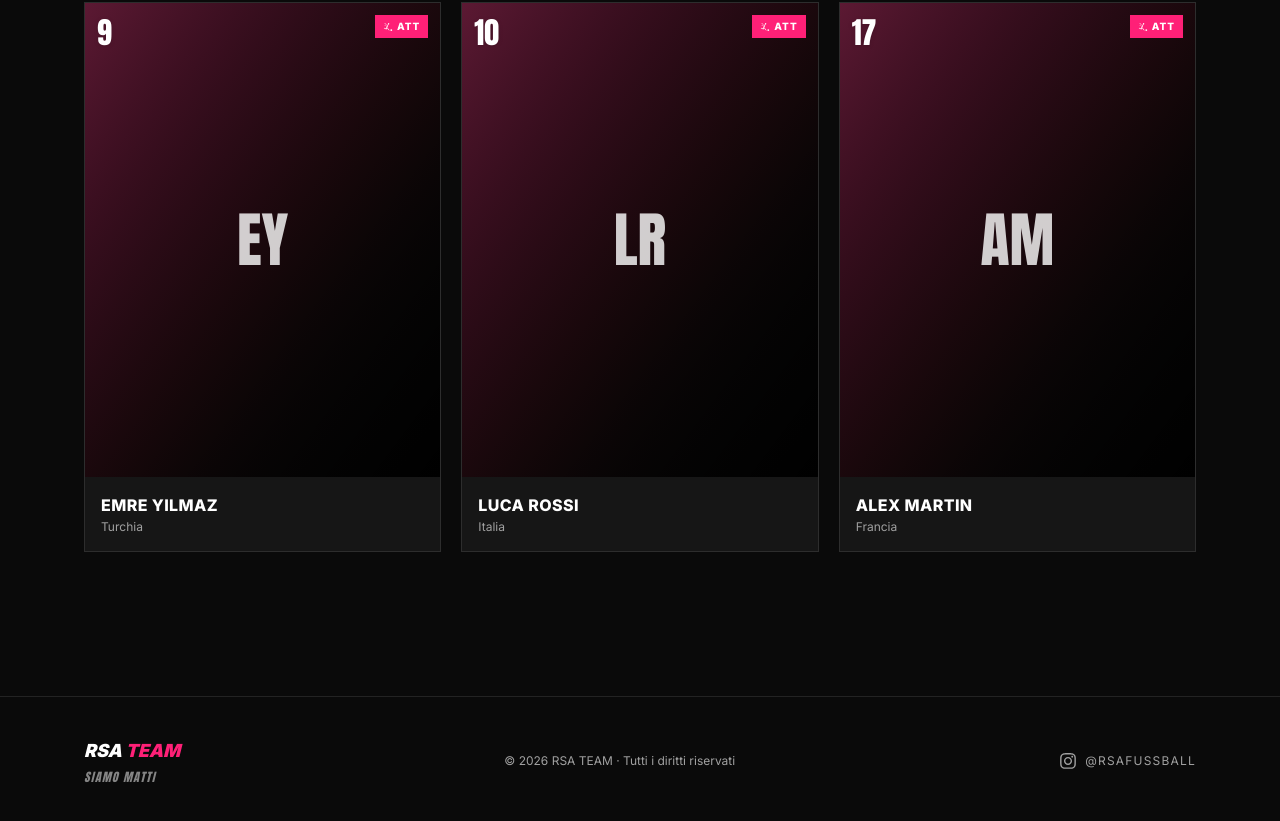
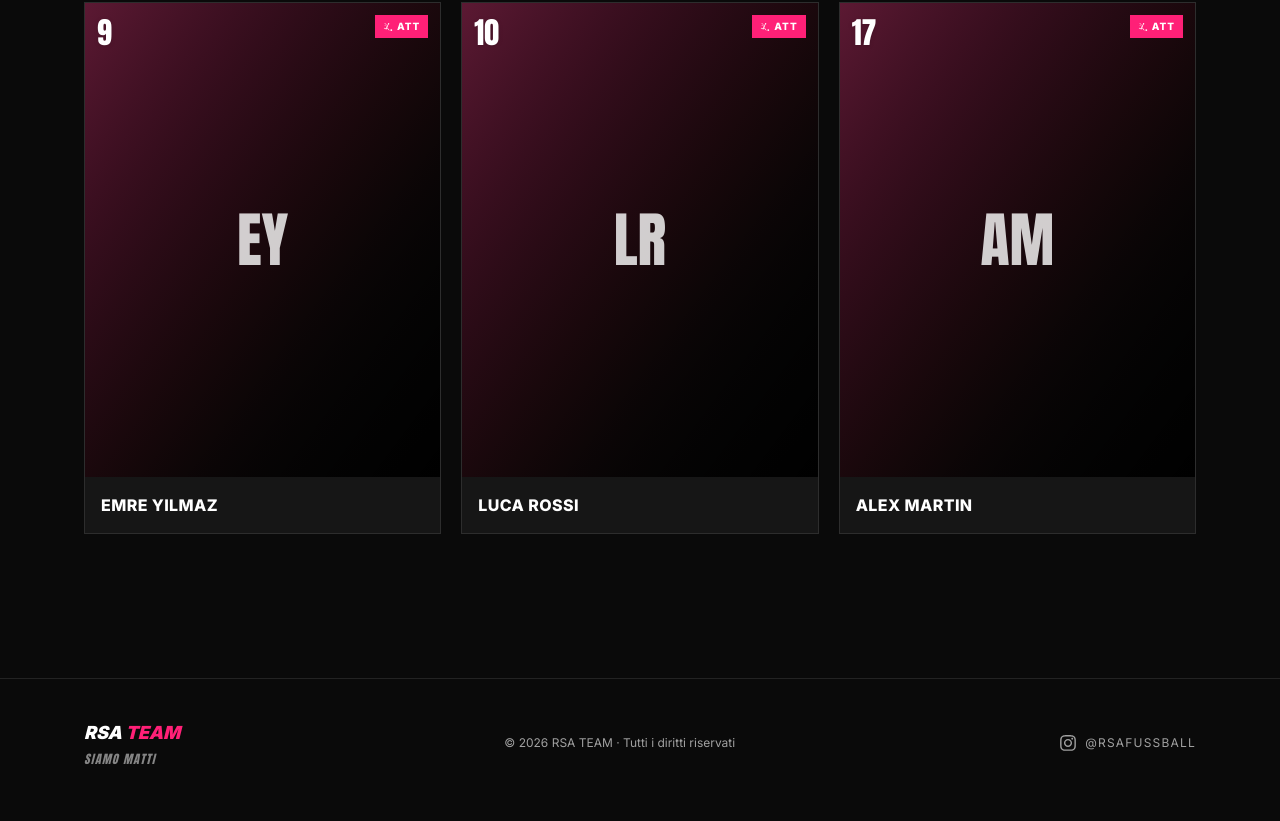
Before and after one commit to hihelloluigi/rsa-team, a Next.js app: page / in a window 1280 px wide. Shown: the part 1510-2331 px from the top of the page. Built offline with nearby package versions, Linux system fonts and the light colour scheme.

Commit message:
style: player card shows nickname then full name (drop nationality line)

```diff
--- a/src/components/PlayerCard.tsx
+++ b/src/components/PlayerCard.tsx
@@ -33,7 +33,6 @@ export default function PlayerCard({ player }: { player: Player }) {
         {player.nickname && (
           <div className="text-xs text-muted mt-0.5 truncate">{player.name}</div>
         )}
-        <div className="text-xs text-muted mt-0.5">{player.nationality}</div>
       </div>
     </Link>
   );
```
